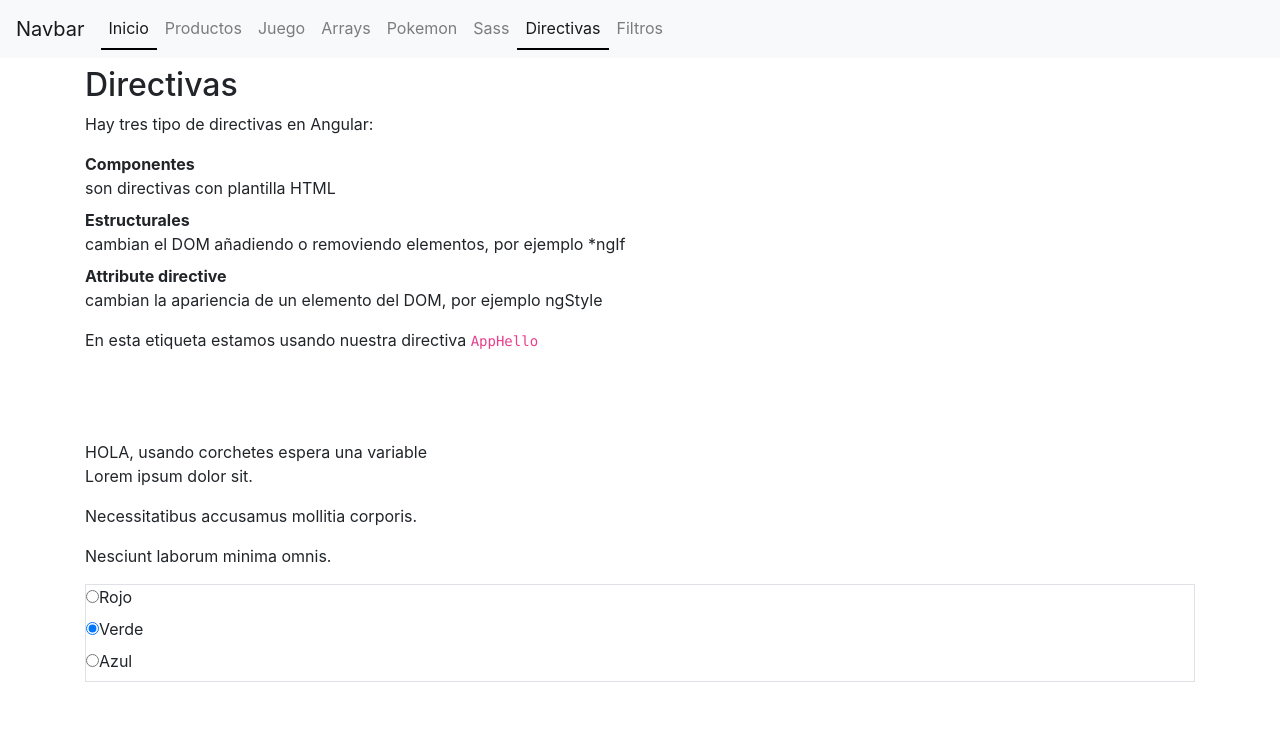
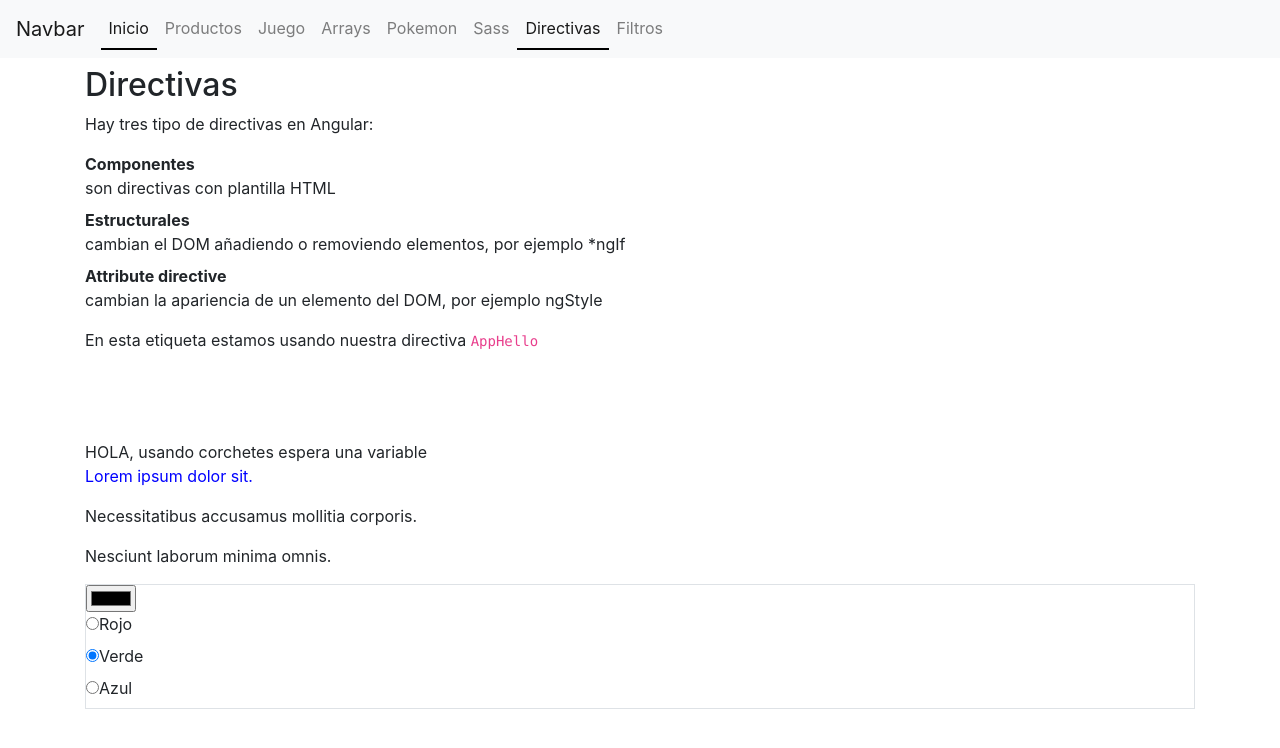
Before and after one commit to JosebaMerino/AngularIpartek, an Angular app: page /directivas in a window 1280 px wide. Shown: the top 748 px of the page. Built offline with nearby package versions, Linux system fonts and the light colour scheme.

Commit message:
Directias mejorado

```diff
--- a/src/app/directives/subrayar.directive.ts
+++ b/src/app/directives/subrayar.directive.ts
@@ -6,22 +6,24 @@ import { Directive, ElementRef, HostListener, Input } from '@angular/core';
 export class SubrayarDirective {
 
   @Input() appSubrayar;
+  colorAnterior: string;
   constructor(private element: ElementRef) {
     console.trace('constructor SubrayarDirective');
+    this.colorAnterior = '';
   }
 
   @HostListener('mouseenter')
-  publiconMouseEnter(){
+  publiconMouseEnter() {
     console.trace('SubrayarDirective publiconMouseEnter ');
+    this.colorAnterior = this.element.nativeElement.style.color;
     this.element.nativeElement.style.color = this.appSubrayar;
     this.element.nativeElement.style.textDecoration = 'underline';
-    this.element.nativeElement.class = 'decoracion';
   } // publiconMouseEnter
 
   @HostListener('mouseleave')
-  publiconMouseLeave(){
+  publiconMouseLeave() {
     console.trace('SubrayarDirective publiconMouseLeave');
-    this.element.nativeElement.style.color = '';
+    this.element.nativeElement.style.color = this.colorAnterior;
     this.element.nativeElement.style.textDecoration = 'none';
   } // publiconMouseLeave
 
--- a/src/app/paginas/directivas/directivas.component.html
+++ b/src/app/paginas/directivas/directivas.component.html
@@ -18,11 +18,13 @@
 
 
 <div>
-  <p appSubrayar="red">Lorem ipsum dolor sit.</p>
+  <p style="color: blue;" appSubrayar="red">Lorem ipsum dolor sit.</p>
   <p [appSubrayar]="'blue'">Necessitatibus accusamus mollitia corporis.</p>
   <p [appSubrayar]= "colorSeleccionado">Nesciunt laborum minima omnis.</p>
 
   <div class="border">
+    <input [(ngModel)]="colorSeleccionado" type="color" name="" id="">
+    <br>
     <input [(ngModel)]="colorSeleccionado" type="radio" value="red" id="rojo"> <label for="rojo">Rojo</label>
     <br>
     <input [(ngModel)]="colorSeleccionado" type="radio" value="green" id="verde"> <label for="verde">Verde</label>
```
